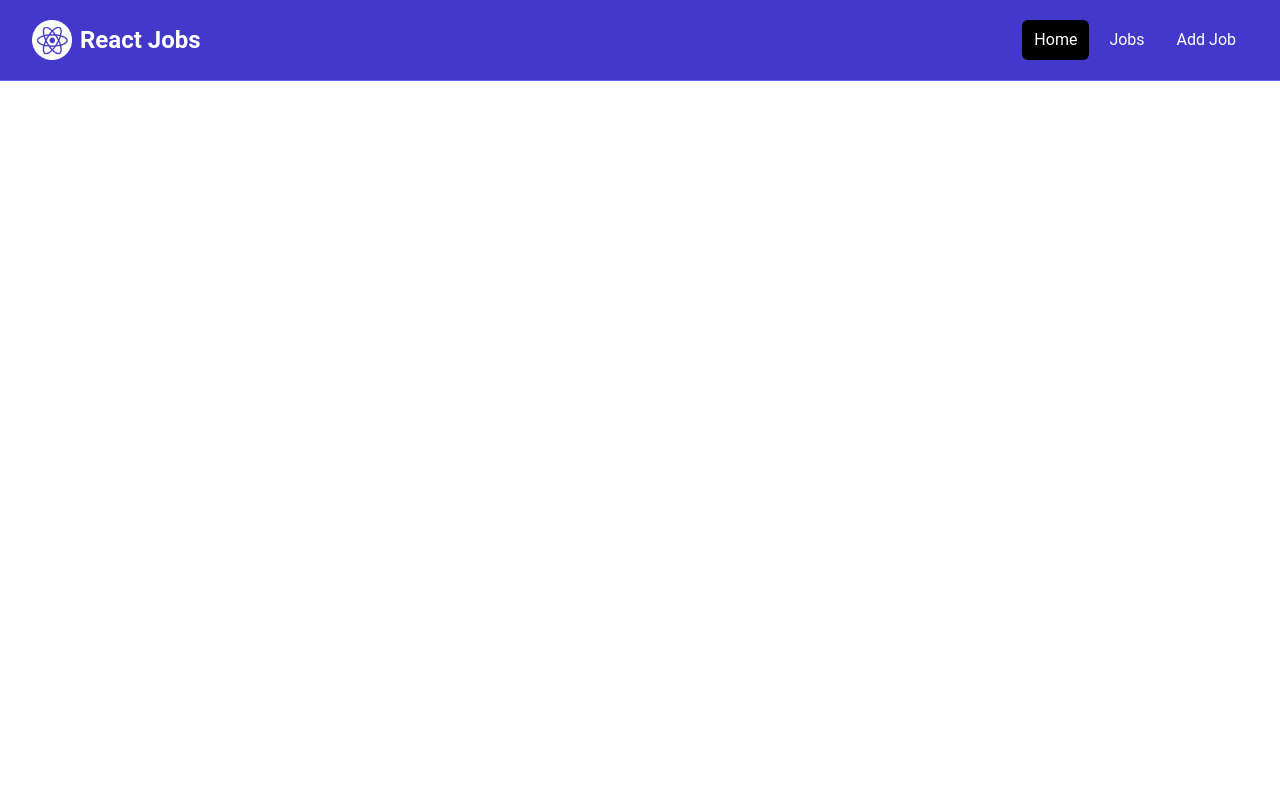
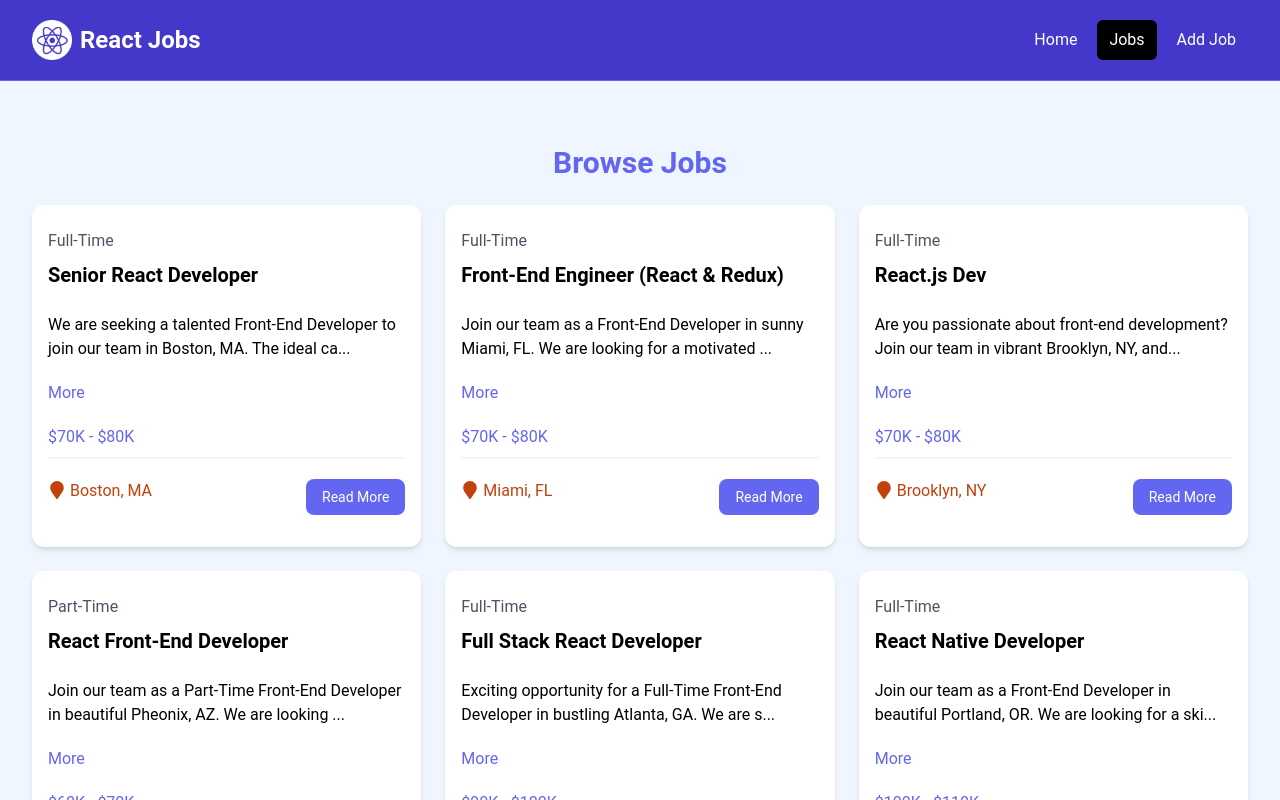
Before and after one commit to EldaZAY/react-jobs-website, a React (Vite) app: page /jobs in a window 1280 px wide. Shown: the top 800 px of the page. Built offline with nearby package versions, Linux system fonts and the light colour scheme.

Commit message:
JobListings update; Nav bar update

```diff
--- a/eslint.config.js
+++ b/eslint.config.js
@@ -29,6 +29,7 @@
       ...react.configs['jsx-runtime'].rules,
       ...reactHooks.configs.recommended.rules,
       'react/jsx-no-target-blank': 'off',
+      "react/prop-types": "off",
       'react-refresh/only-export-components': [
         'warn',
         { allowConstantExport: true },
--- a/src/components/JobListings.jsx
+++ b/src/components/JobListings.jsx
@@ -1,16 +1,16 @@
 import JobListing from "./JobListing";
 import jobs from "../jobs.json";
 
-const JobListings = () => {
-  const recentJobs = jobs.slice(0, 3);
+const JobListings = ({ isHome = false }) => {
+  const jobListings = isHome ? jobs.slice(0, 3) : jobs;
   return (
     <section className="bg-blue-50 px-4 py-10">
       <div className="container-xl lg:container m-auto">
         <h2 className="text-3xl font-bold text-indigo-500 mb-6 text-center">
-          Browse Jobs
+          {isHome ? "Recent Jobs" : "Browse Jobs"}
         </h2>
         <div className="grid grid-cols-1 md:grid-cols-3 gap-6">
-          {recentJobs.map((job) => (
+          {jobListings.map((job) => (
             <JobListing key={job.id} job={job} />
           ))}
         </div>
--- a/src/components/Navbar.jsx
+++ b/src/components/Navbar.jsx
@@ -1,15 +1,20 @@
 // import React from 'react'
-import { Link } from "react-router-dom";
+import { NavLink } from "react-router-dom";
 import logo from "../assets/images/logo.png";
 
 const Navbar = () => {
+  const linkClass = ({ isActive }) =>
+    isActive
+      ? "text-white bg-black hover:bg-gray-900 hover:text-white rounded-md px-3 py-2"
+      : "text-white hover:bg-gray-900 hover:text-white rounded-md px-3 py-2";
+
   return (
     <nav className="bg-indigo-700 border-b border-indigo-500">
       <div className="mx-auto max-w-7xl px-2 sm:px-6 lg:px-8">
         <div className="flex h-20 items-center justify-between">
           <div className="flex flex-1 items-center justify-center md:items-stretch md:justify-start">
             {/* <!-- Logo --> */}
-            <Link
+            <NavLink
               className="flex flex-shrink-0 items-center mr-4"
               to="/index.html"
             >
@@ -17,27 +22,18 @@
               <span className="hidden md:block text-white text-2xl font-bold ml-2">
                 React Jobs
               </span>
-            </Link>
+            </NavLink>
             <div className="md:ml-auto">
               <div className="flex space-x-2">
-                <Link
-                  to="/"
-                  className="text-white bg-black hover:bg-gray-900 hover:text-white rounded-md px-3 py-2"
-                >
+                <NavLink to="/" className={linkClass}>
                   Home
-                </Link>
-                <Link
-                  to="/jobs"
-                  className="text-white hover:bg-gray-900 hover:text-white rounded-md px-3 py-2"
-                >
+                </NavLink>
+                <NavLink to="/jobs" className={linkClass}>
                   Jobs
-                </Link>
-                <Link
-                  to="/add-job"
-                  className="text-white hover:bg-gray-900 hover:text-white rounded-md px-3 py-2"
-                >
+                </NavLink>
+                <NavLink to="/add-job" className={linkClass}>
                   Add Job
-                </Link>
+                </NavLink>
               </div>
             </div>
           </div>
--- a/src/pages/HomePage.jsx
+++ b/src/pages/HomePage.jsx
@@ -9,7 +9,7 @@
     <>
       <Hero />
       <HomeCards />
-      <JobListings />
+      <JobListings isHome={true} />
       <ViewAllJobs />
     </>
   );
--- a/src/pages/JobsPage.jsx
+++ b/src/pages/JobsPage.jsx
@@ -1,7 +1,12 @@
 // import React from "react";
+import JobListings from "../components/JobListings";
 
 const JobsPage = () => {
-  return <div></div>;
+  return (
+    <section className="bg-blue-50 px-4 py-6">
+      <JobListings />
+    </section>
+  );
 };
 
 export default JobsPage;
```
